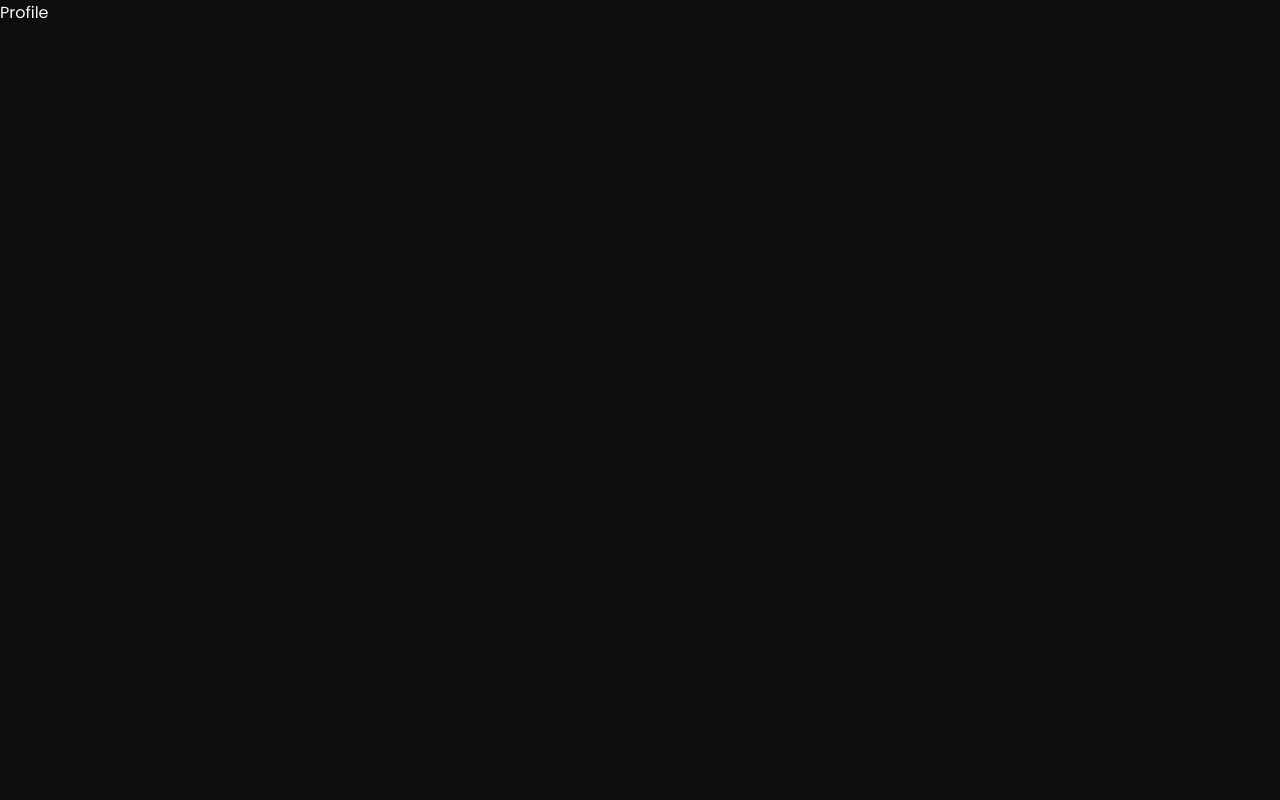
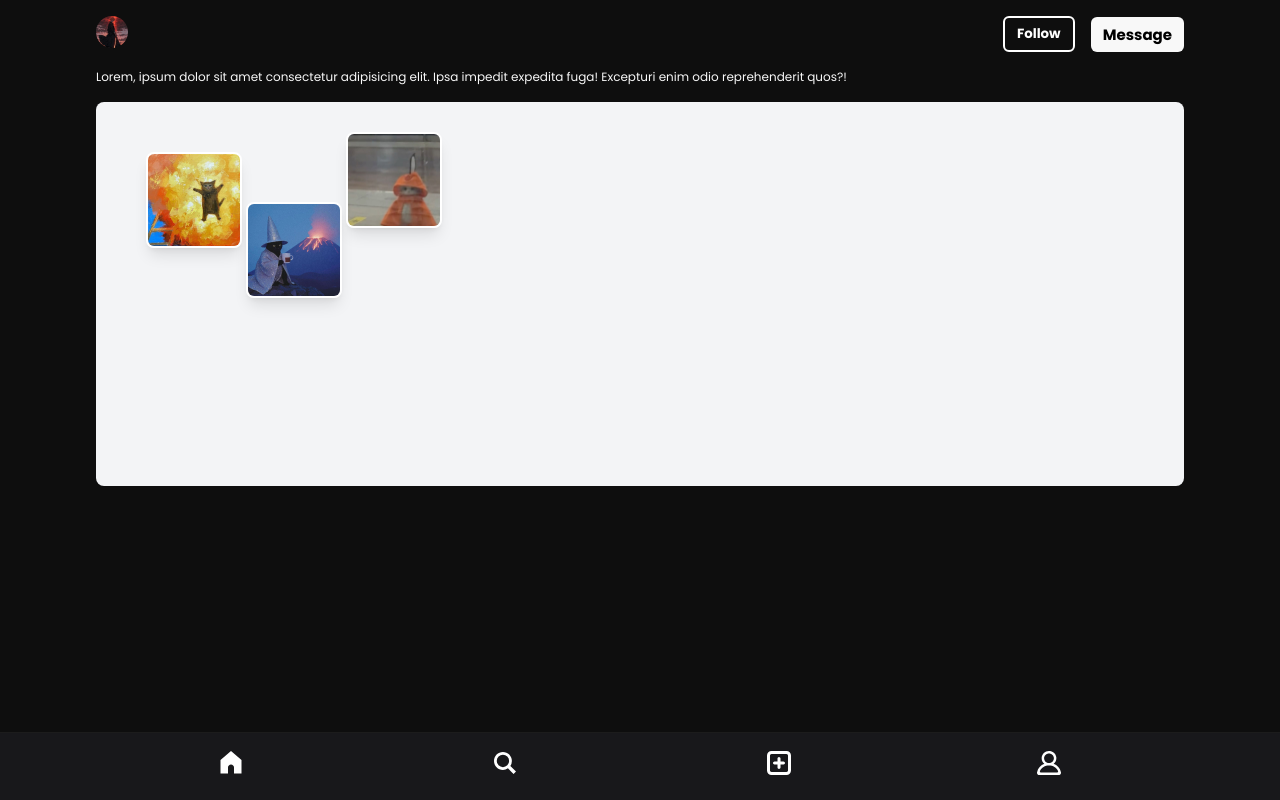
Before and after one commit to nolan-reilly/verse, a React (Vite) app: page /profile in a window 1280 px wide. Built offline with nearby package versions, Linux system fonts and the light colour scheme.

Commit message:
Add Profile Drag and Header

```diff
--- a/src/InboxPage.jsx
+++ b/src/InboxPage.jsx
@@ -1,11 +1,11 @@
 import { useState } from "react";
 import { Link } from "react-router-dom";
 import InboxUser from "./components/InboxUser.jsx";
+import BottomNavigation from "./components/BottomNavigation.jsx";
 
 export default function InboxPage() {
   const [searchQuery, setSearchQuery] = useState("");
 
-  // Message data array
   const messages = [
     {
       username: "Ricardo",
--- a/src/ProfilePage.jsx
+++ b/src/ProfilePage.jsx
@@ -1,7 +1,16 @@
+import ProfileHeader from "./components/ProfileHeader";
+import BottomNavigation from "./components/BottomNavigation";
+
 export default function ProfilePage() {
   return (
-    <div>
-      <p>Profile</p>
+    <div className="container py-16">
+      {/* Profile Header */}
+      <ProfileHeader
+        profileURL="profile-pictures/user-profile-picture.jpg"
+        description="Lorem, ipsum dolor sit amet consectetur adipisicing elit. Ipsa impedit expedita fuga! Excepturi enim odio reprehenderit quos?!"
+      />
+
+      <BottomNavigation />
     </div>
   );
 }
--- a/src/SearchPage.jsx
+++ b/src/SearchPage.jsx
@@ -2,6 +2,7 @@ import { Link } from "react-router-dom";
 import { useState } from "react";
 import SearchCommunity from "./components/SearchCommunity.jsx";
 import SearchUser from "./components/SearchUser.jsx";
+import BottomNavigation from "./components/BottomNavigation.jsx";
 
 export default function SearchPage() {
   const [showCommunities, setShowCommunities] = useState(true);
@@ -151,6 +152,8 @@ export default function SearchPage() {
           </ul>
         </div>
       </div>
+
+      <BottomNavigation />
     </div>
   );
 }
--- /dev/null
+++ b/src/components/ProfileHeader.jsx
@@ -0,0 +1,234 @@
+import { Link } from "react-router-dom";
+import { useState, useEffect, useRef } from "react";
+
+export default function ProfileHeader({ profileURL, description }) {
+  const [isFollowing, setIsFollowing] = useState(false);
+  const toggleFollow = () => setIsFollowing(!isFollowing);
+  const [images, setImages] = useState([
+    { id: 1, url: "post-images/01.jpg", x: 50, y: 50, zIndex: 1 },
+    { id: 2, url: "post-images/02.jpg", x: 150, y: 100, zIndex: 1 },
+    { id: 3, url: "post-images/03.jpg", x: 250, y: 30, zIndex: 1 },
+  ]);
+  const [draggedItem, setDraggedItem] = useState(null);
+  const [containerRect, setContainerRect] = useState({
+    left: 0,
+    top: 0,
+    width: 0,
+    height: 0,
+  });
+  const [imageSizes, setImageSizes] = useState({});
+  const containerRef = useRef(null);
+
+  // Overflow amount (% of image size that can go outside boundaries)
+  const overflowPercent = 25; // 25% of the image can go outside
+
+  // Update container and image measurements
+  const updateMeasurements = () => {
+    if (containerRef.current) {
+      const rect = containerRef.current.getBoundingClientRect();
+      setContainerRect({
+        left: rect.left,
+        top: rect.top,
+        width: rect.width,
+        height: rect.height,
+      });
+
+      // Measure all images
+      const sizes = {};
+      images.forEach((img) => {
+        const imgElement = document.querySelector(
+          `.draggable-image-item[data-id="${img.id}"] img`
+        );
+        if (imgElement) {
+          sizes[img.id] = {
+            width: imgElement.offsetWidth,
+            height: imgElement.offsetHeight,
+          };
+        }
+      });
+      setImageSizes(sizes);
+
+      // Keep images within bounds after resize
+      ensureImagesInBounds(rect.width, rect.height, sizes);
+    }
+  };
+
+  // Function to ensure images stay within bounds after resize
+  const ensureImagesInBounds = (containerWidth, containerHeight, sizes) => {
+    setImages((prev) =>
+      prev.map((img) => {
+        const imgSize = sizes[img.id] || { width: 100, height: 100 };
+        const maxOverflowX = imgSize.width * (overflowPercent / 100);
+        const maxOverflowY = imgSize.height * (overflowPercent / 100);
+
+        // Adjust positions if they're outside bounds
+        const newX = Math.max(
+          -maxOverflowX,
+          Math.min(containerWidth - imgSize.width + maxOverflowX, img.x)
+        );
+        const newY = Math.max(
+          -maxOverflowY,
+          Math.min(containerHeight - imgSize.height + maxOverflowY, img.y)
+        );
+
+        // Only update if position changed
+        if (newX !== img.x || newY !== img.y) {
+          return { ...img, x: newX, y: newY };
+        }
+        return img;
+      })
+    );
+  };
+
+  // Set up measurements and resize handling
+  useEffect(() => {
+    // Initial measurement after a short delay to ensure rendering
+    const initTimer = setTimeout(updateMeasurements, 100);
+
+    // Set up resize handler
+    window.addEventListener("resize", updateMeasurements);
+
+    return () => {
+      clearTimeout(initTimer);
+      window.removeEventListener("resize", updateMeasurements);
+    };
+  }, [images.length]); // Only re-run if the number of images changes
+
+  // Unified drag start handler
+  const handleDragStart = (clientX, clientY, id) => {
+    const item = images.find((img) => img.id === id);
+    const maxZIndex = Math.max(...images.map((img) => img.zIndex));
+
+    setImages((prev) =>
+      prev.map((img) =>
+        img.id === id ? { ...img, zIndex: maxZIndex + 1 } : img
+      )
+    );
+
+    setDraggedItem({
+      id,
+      offsetX: clientX - containerRect.left - item.x,
+      offsetY: clientY - containerRect.top - item.y,
+    });
+  };
+
+  // Mouse handlers
+  const handleMouseDown = (e, id) => {
+    e.preventDefault();
+    handleDragStart(e.clientX, e.clientY, id);
+  };
+
+  // Touch handlers
+  const handleTouchStart = (e, id) => {
+    const touch = e.touches[0];
+    handleDragStart(touch.clientX, touch.clientY, id);
+  };
+
+  // Move handler with flexible boundary constraints
+  const handleMove = (clientX, clientY) => {
+    if (!draggedItem) return;
+
+    const imgSize = imageSizes[draggedItem.id] || { width: 100, height: 100 };
+
+    // Calculate allowed overflow based on image dimensions
+    const maxOverflowX = imgSize.width * (overflowPercent / 100);
+    const maxOverflowY = imgSize.height * (overflowPercent / 100);
+
+    // Calculate new position
+    let newX = clientX - containerRect.left - draggedItem.offsetX;
+    let newY = clientY - containerRect.top - draggedItem.offsetY;
+
+    // Images can go slightly outside the container bounds
+    newX = Math.max(
+      -maxOverflowX,
+      Math.min(containerRect.width - imgSize.width + maxOverflowX, newX)
+    );
+    newY = Math.max(
+      -maxOverflowY,
+      Math.min(containerRect.height - imgSize.height + maxOverflowY, newY)
+    );
+
+    setImages((prev) =>
+      prev.map((img) =>
+        img.id === draggedItem.id ? { ...img, x: newX, y: newY } : img
+      )
+    );
+  };
+
+  // Mouse move
+  const handleMouseMove = (e) => {
+    handleMove(e.clientX, e.clientY);
+  };
+
+  // Touch move
+  const handleTouchMove = (e) => {
+    e.preventDefault();
+    const touch = e.touches[0];
+    handleMove(touch.clientX, touch.clientY);
+  };
+
+  // Unified drag end
+  const handleDragEnd = () => {
+    setDraggedItem(null);
+  };
+
+  return (
+    <div className="flex flex-col gap-16">
+      <div className="flex flex-row justify-between">
+        <img className="profile-picture" src={profileURL} />
+
+        <div className="flex flex-row">
+          <div className="flex flex-row gap-16 align-center">
+            <button
+              onClick={toggleFollow}
+              className={`profile-follow-btn ${isFollowing ? "following" : ""}`}
+            >
+              {isFollowing ? "Following" : "Follow"}
+            </button>
+            <Link className="profile-message-btn" to="/messaging">
+              Message
+            </Link>
+          </div>
+        </div>
+      </div>
+
+      <p className="text-extra-small">{description}</p>
+
+      {/* Draggable Area */}
+      <div
+        ref={containerRef}
+        className="drag-container"
+        onMouseMove={handleMouseMove}
+        onMouseUp={handleDragEnd}
+        onMouseLeave={handleDragEnd}
+        onTouchMove={handleTouchMove}
+        onTouchEnd={handleDragEnd}
+        onTouchCancel={handleDragEnd}
+      >
+        {images.map((image) => (
+          <div
+            key={image.id}
+            className={`draggable-image-item ${
+              draggedItem?.id === image.id ? "active" : ""
+            }`}
+            style={{
+              left: `${image.x}px`,
+              top: `${image.y}px`,
+              zIndex: image.zIndex,
+            }}
+            data-id={image.id}
+            onMouseDown={(e) => handleMouseDown(e, image.id)}
+            onTouchStart={(e) => handleTouchStart(e, image.id)}
+          >
+            <img
+              src={image.url}
+              alt="Draggable content"
+              className="draggable-image"
+              draggable="false"
+            />
+          </div>
+        ))}
+      </div>
+    </div>
+  );
+}
--- a/src/style.css
+++ b/src/style.css
@@ -19,6 +19,82 @@
 
 body {
   background-color: var(--black);
+}
+
+/* Styles for the Image Drags */
+/* Draggable area container */
+.drag-container {
+  position: relative;
+  width: 100%;
+  height: 384px; /* h-96 equivalent */
+  background-color: #f3f4f6; /* bg-gray-100 */
+  border-radius: 0.5rem; /* rounded-lg */
+  overflow: hidden;
+  touch-action: none; /* Prevent browser touch gestures */
+}
+
+/* Draggable image item */
+.draggable-image-item {
+  position: absolute;
+  cursor: move;
+  transition: transform 0.1s ease-out;
+  z-index: 1;
+}
+
+.draggable-image-item.active {
+  transform: scale(1.05);
+  z-index: 10;
+  cursor: grabbing;
+  filter: brightness(0.95);
+}
+
+/* Image styling */
+.draggable-image {
+  width: 6rem; /* w-24 = 96px */
+  height: 6rem; /* h-24 = 96px */
+  object-fit: cover;
+  border-radius: 0.5rem; /* rounded-lg */
+  box-shadow: 0 10px 15px -3px rgba(0, 0, 0, 0.1),
+    0 4px 6px -4px rgba(0, 0, 0, 0.1); /* shadow-lg */
+  border: 2px solid white;
+}
+
+/* Mobile optimizations */
+@media (pointer: coarse) {
+  .draggable-image-item {
+    touch-action: none; /* Disable default touch behaviors */
+  }
+
+  .draggable-image {
+    width: 80px;
+    height: 80px; /* Larger touch targets */
+  }
+}
+
+.drag-container {
+  user-select: none; /* Prevent text selection during drag */
+}
+
+.draggable-image-item.active {
+  transition: none; /* Disable transitions during drag for better performance */
+}
+
+.draggable-item {
+  transition: transform 0.1s ease-out;
+  will-change: transform;
+}
+
+.draggable-item:active {
+  cursor: grabbing;
+  filter: brightness(0.95);
+}
+
+.overflow-hidden {
+  overflow: hidden;
+}
+
+.absolute {
+  position: absolute;
 }
 
 /* Styles related to inbox and search pages */
@@ -600,6 +676,37 @@ input {
   text-decoration: none;
 }
 
+.profile-follow-btn {
+  background-color: var(--black);
+  border: none;
+  color: white;
+  padding: 6px 12px;
+  border-radius: 6px;
+  font-weight: bold;
+  border: 2px solid white;
+}
+
+.following {
+  background-color: var(--white);
+  border: none;
+  color: black;
+  padding: 7.5px 12px;
+  border-radius: 6px;
+  font-weight: bold;
+  text-decoration: none;
+}
+
+.profile-message-btn {
+  background-color: var(--white);
+  border: none;
+  color: black;
+  padding: 6px 12px;
+  font-size: 15px;
+  border-radius: 6px;
+  font-weight: bold;
+  text-decoration: none;
+}
+
 /* Icons and Images */
 .notification {
   position: absolute;
@@ -615,6 +722,7 @@ input {
 .profile-picture {
   width: 32px;
   height: 32px;
+  min-width: 32px;
   border-radius: 50%;
   object-fit: cover;
   display: block;
```
